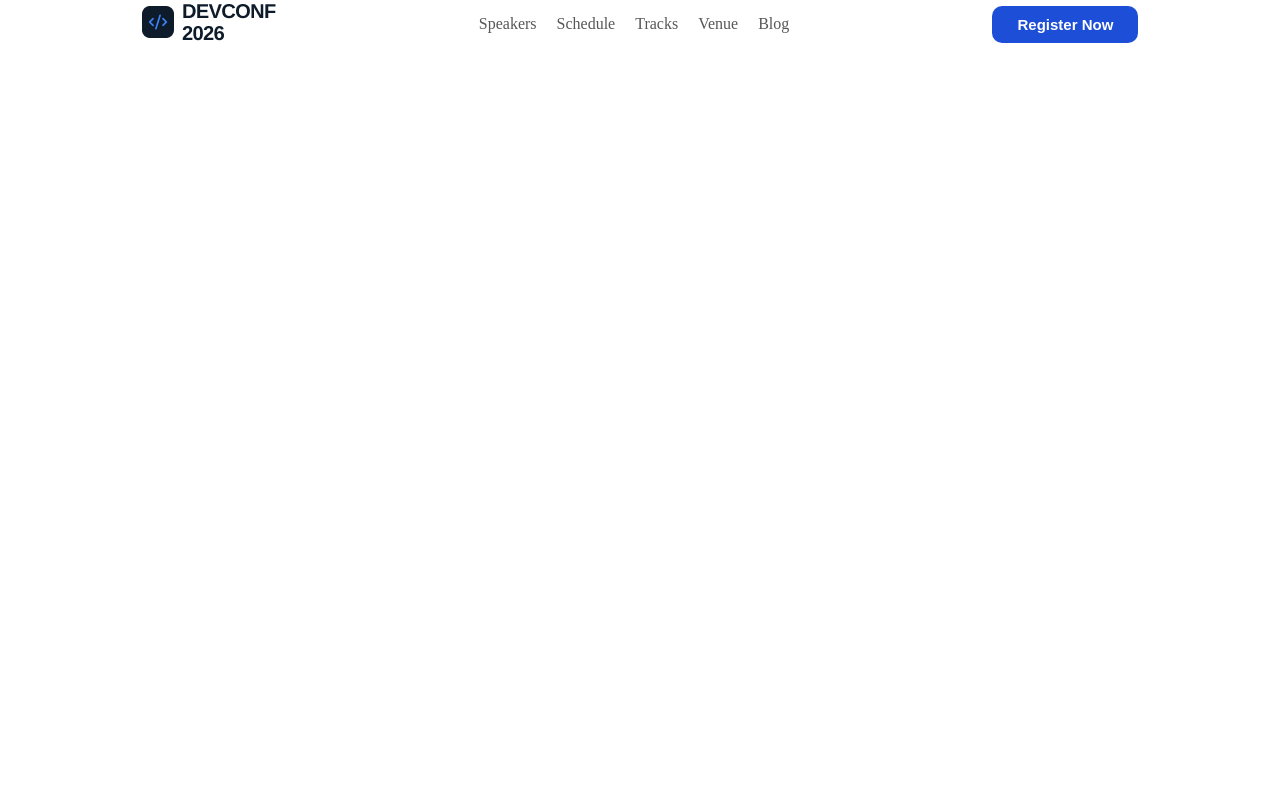
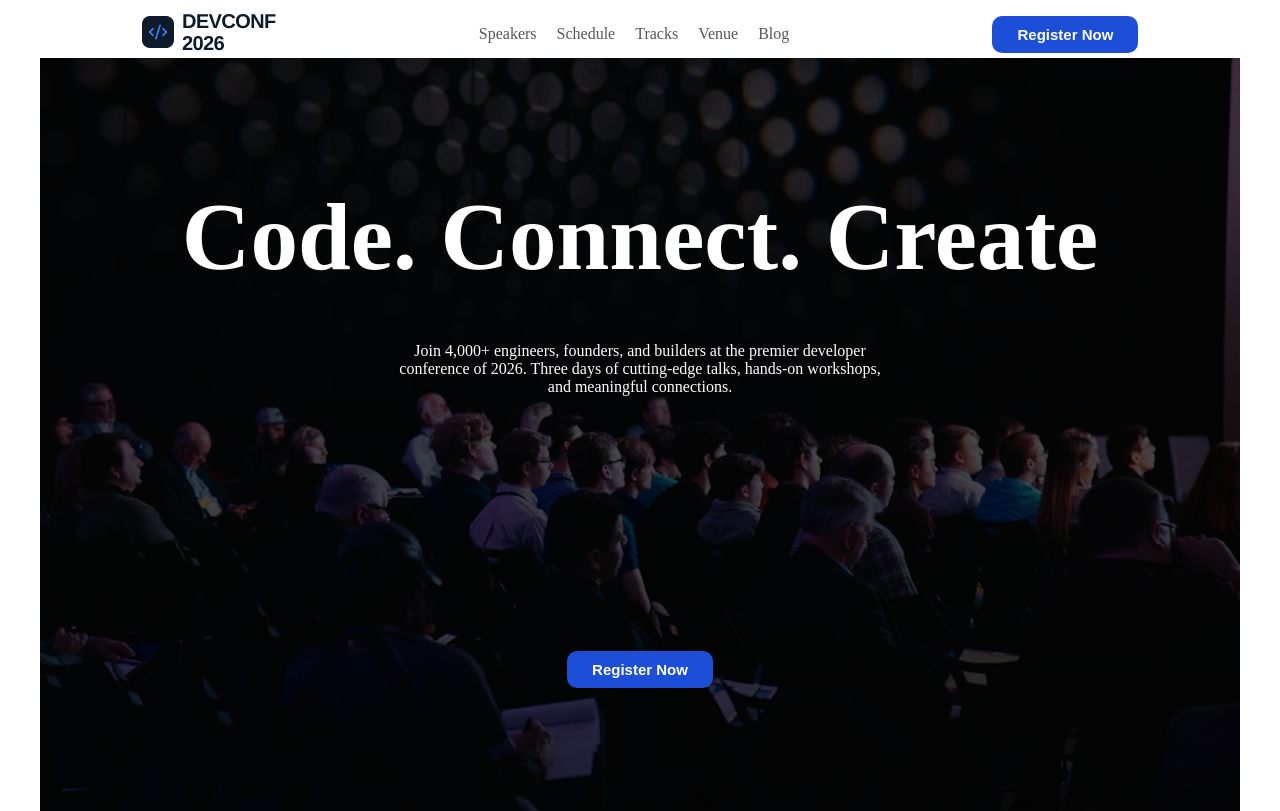
Before and after one commit to mahim25web/B14-A01-DevConf-2026, a plain HTML site: page index.html in a window 1280 px wide. Drawn offline with Linux system fonts and the light colour scheme.

Commit message:
added hero section

```diff
--- a/index.html
+++ b/index.html
@@ -7,7 +7,8 @@
     <link rel="stylesheet" href="./styles.css">
 </head>
 <body>
-    <section>
+  <!---Navbar Section--->
+    <header>
         <nav class="navbar-parent">
 
             <div>
@@ -26,6 +27,20 @@
                 <button class="btn">Register Now</button>
             </div>
         </nav>
-    </section>
+    </header>
+
+    <!---Hero Section--->
+
+<section class="hero-parent">
+<div class="hero-items">
+    <h2>Code. Connect. Create</h2>
+    <p>Join 4,000+ engineers, founders, and builders at the premier developer <br> conference of 2026. Three days of cutting-edge talks, hands-on workshops, <br> and meaningful connections.</p>
+    <div hero-btn>
+        <button class="btn ">Register Now</button>
+    </div>
+</div>
+
+</section>
+
 </body>
 </html>
--- a/styles.css
+++ b/styles.css
@@ -4,7 +4,7 @@
 }
 
 .navbar-parent{
-
+   margin-top: 10px;
     display: flex;
     justify-content: space-between;
     align-items: center;
@@ -29,3 +29,40 @@ a{
     border: none;
     font-weight: 700;
 }
+
+.hero-parent{
+background-image: linear-gradient(rgba(0, 0, 0, 0.65), rgba(0, 0, 0, 0.75)), url('./assets/banner.jpg');
+
+ background-size: cover;
+ background-position: center;
+ background-repeat: no-repeat;
+ display: flex;
+ flex-direction: column;
+ justify-content: center;
+ text-align: center;
+ height: 753px;
+
+
+}
+
+.hero-items p{
+    color: white;
+    margin-bottom: 255px;
+
+
+}
+
+.hero-items h2{
+    color: white;
+    font-weight: bold;
+    font-weight: 700;
+    font-size: 95px;
+    margin-bottom: 50px;
+
+
+}
+
+.hero-btn{
+    margin-top: 70px;
+
+}
```
